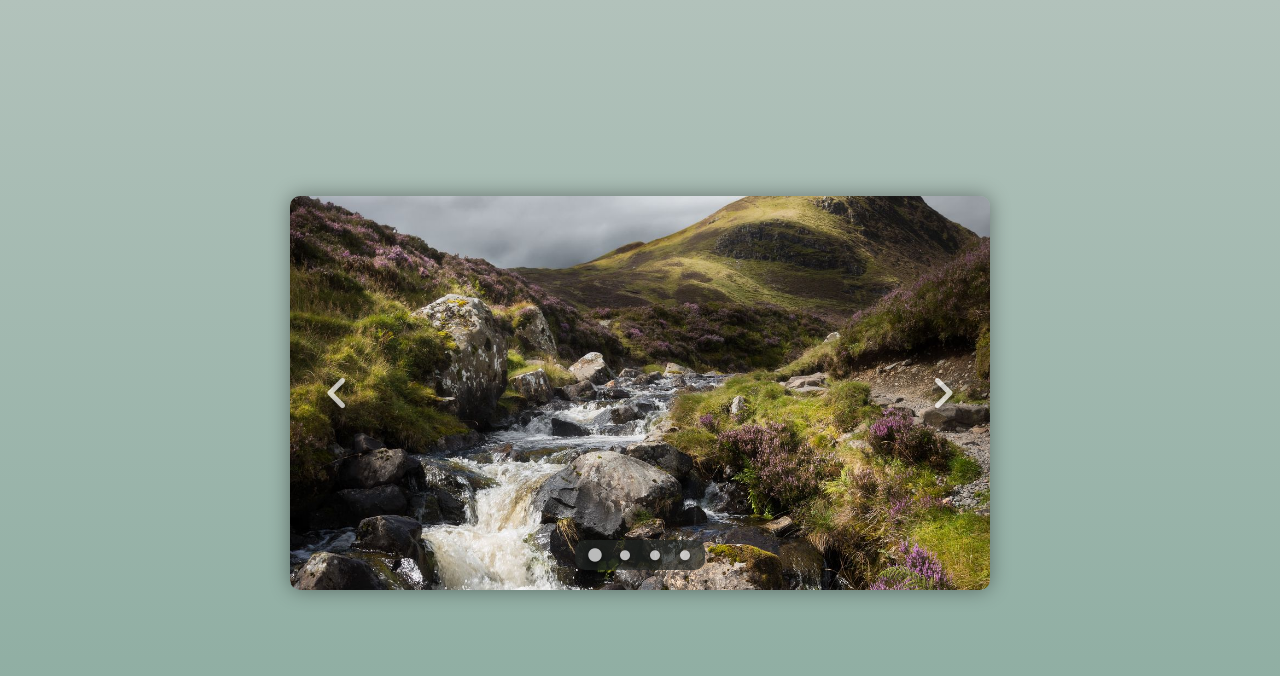
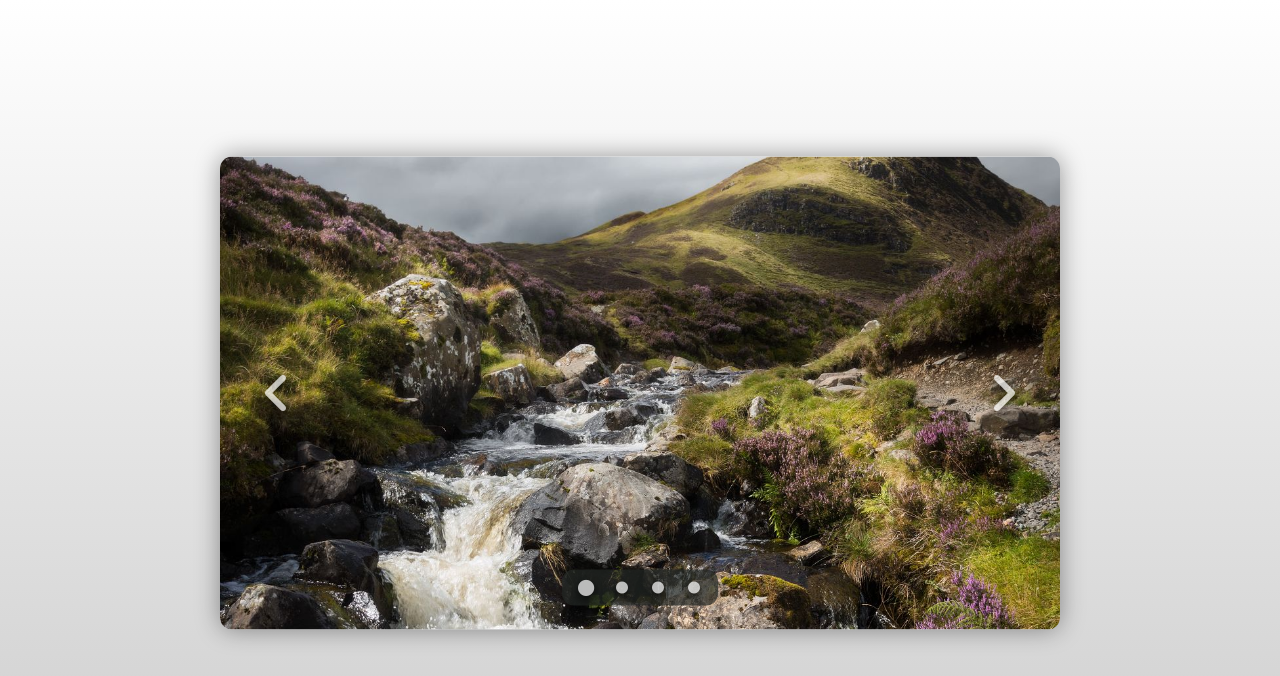
Before and after one commit to gukihuman/slick-slider, a plain HTML site: page index.html in a window 1280 px wide. Drawn offline with Linux system fonts and the light colour scheme.

Commit message:
Adjust styling

```diff
--- a/main.css
+++ b/main.css
@@ -5,7 +5,7 @@
 }
 
 html {
-    background: linear-gradient(rgb(178, 194, 187), rgb(138, 171, 159))
+    background: linear-gradient(rgb(255, 255, 255), rgb(206, 206, 206))
 }
 
 .transition {
@@ -21,6 +21,7 @@ html {
     position: relative;
     border-radius: 10px;
     margin-top: max(calc(49.5vh - 200px), 0px);
+    transform: scale(120%);
 }
 
 img {
```
